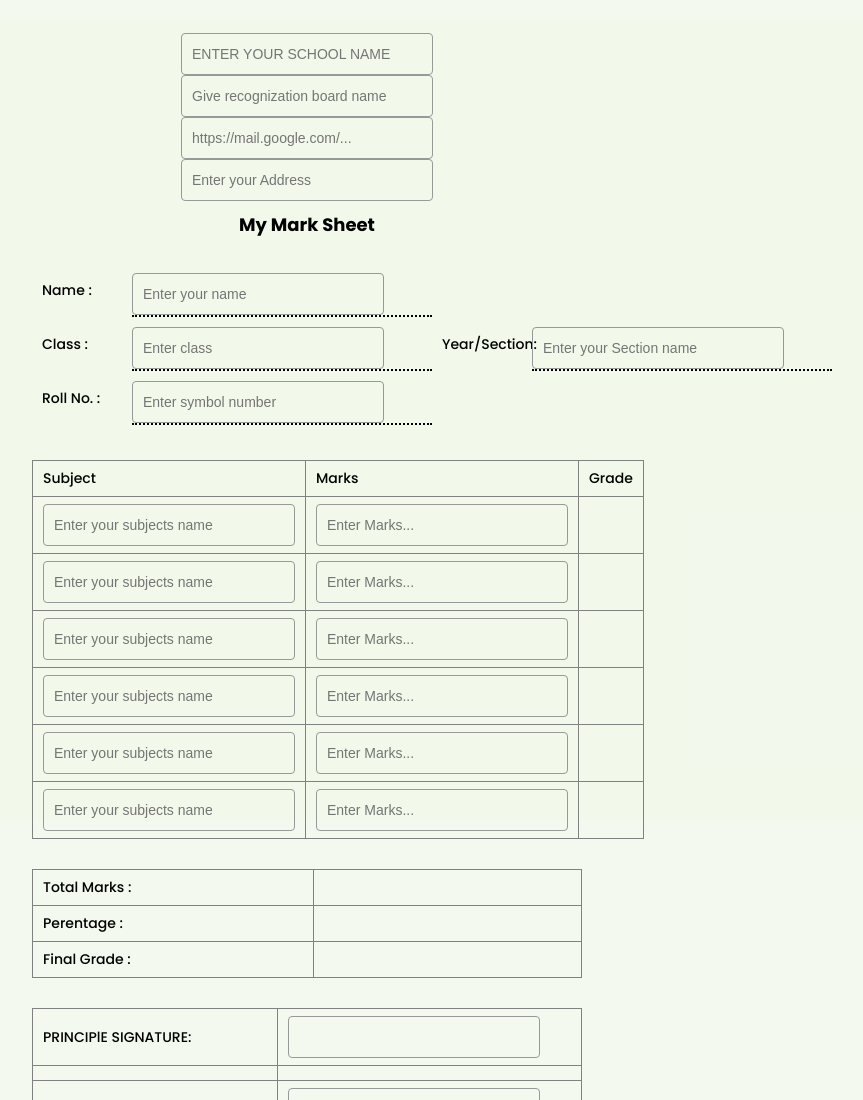
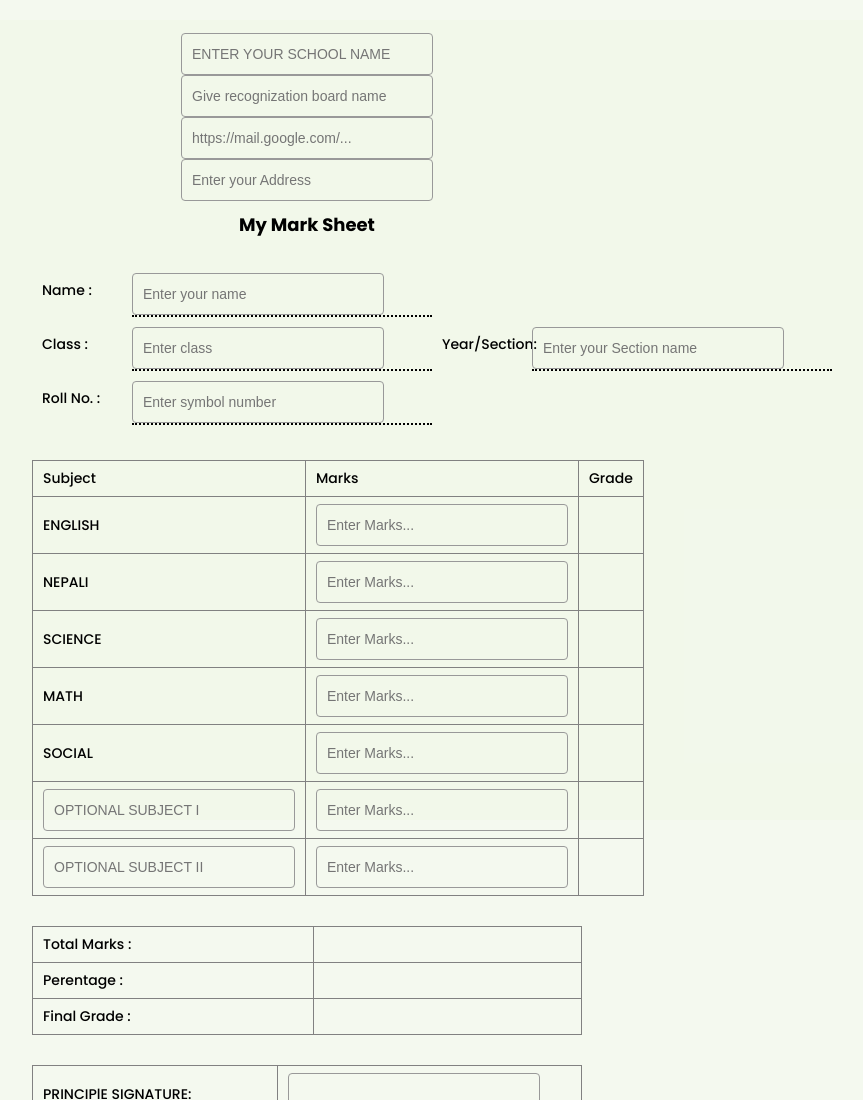
Before and after one commit to aadilazeem/marksheet, a plain HTML site: page index.html in a window 1280 px wide. Shown: the top 1100 px of the page, without its empty margins (333-1196 px from the left). Drawn offline with Linux system fonts and the light colour scheme; a web font is replaced by a local one.

Commit message:
Update index.html

```diff
--- a/index.html
+++ b/index.html
@@ -119,32 +119,37 @@ h2 {
     <th>Grade</th>
   </tr>
   <tr>
-    <td><input type="text" placeholder="Enter your subjects name"/></td>
+    <td><span>ENGLISH</span></td>
     <td><input type="number" placeholder="Enter Marks..." class="marks"/></td>
     <td class="grade"></td>
   </tr>
   <tr>
-    <td><input type="text" placeholder="Enter your subjects name"/></td>
+    <td><span>NEPALI</span></td>
     <td><input type="number" placeholder="Enter Marks..." class="marks"/></td>
     <td class="grade"></td>
   </tr>
   <tr>
-    <td><input type="text" placeholder="Enter your subjects name"/></td>
+    <td><span>SCIENCE</span></td>
     <td><input type="number" placeholder="Enter Marks..." class="marks"/></td>
     <td class="grade"></td>
   </tr>
   <tr>
-    <td><input type="text" placeholder="Enter your subjects name"/></td>
+    <td><span>MATH</span></td>
     <td><input type="number" placeholder="Enter Marks..." class="marks"/></td>
     <td class="grade"></td>
   </tr>
   <tr>
-    <td><input type="text" placeholder="Enter your subjects name"/></td>
+    <td><span>SOCIAL</span></td>
     <td><input type="number" placeholder="Enter Marks..." class="marks"/></td>
     <td class="grade"></td>
   </tr>
   <tr>
-    <td><input type="text" placeholder="Enter your subjects name"/></td>
+    <td><input type="text" placeholder="OPTIONAL SUBJECT I"/></td>
+    <td><input type="number" placeholder="Enter Marks..." class="marks"/></td>
+    <td class="grade"></td>
+  </tr>
+  <tr>
+    <td><input type="text" placeholder="OPTIONAL SUBJECT II"/></td>
     <td><input type="number" placeholder="Enter Marks..." class="marks"/></td>
     <td class="grade"></td>
   </tr>
```
